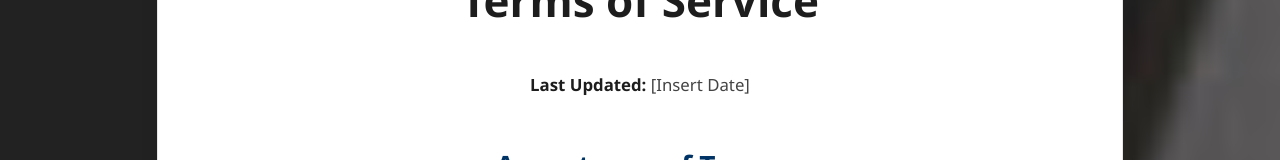
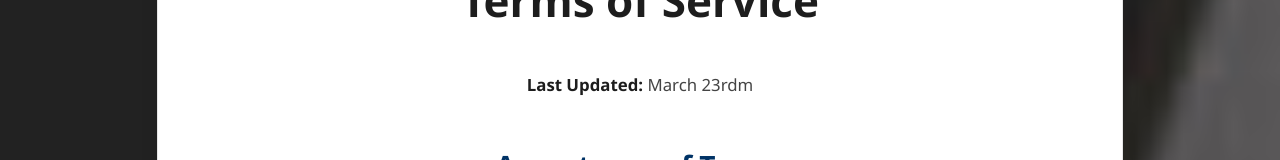
Before and after one commit to nboyers/nobosoftware-website, a React (Create React App) app: page /tos in a window 1280 px wide. Shown: the part 188-348 px from the top of the page. Built offline with nearby package versions, Linux system fonts and the light colour scheme.

Commit message:
okay sure

```diff
--- a/src/App.js
+++ b/src/App.js
@@ -8,10 +8,11 @@ import HandleAuth from './pages/HandleAuth';
 import Dashboard from './pages/Dashboard';
 import ProtectedRoute from './components/ProtectedRoute';
 import Footer from './components/Footer';
-import PrivacyPolicy from './pages/PrivacyPolicy';
 import Billing from './pages/Store/BillingPage';
 import Storefront from './pages/Store/Storefront';
+import PrivacyPolicy from './pages/PrivacyPolicy';
 import TOS from './pages/TermsOfService';
+
 
 import './App.css';
 
--- a/src/pages/TermsOfService.jsx
+++ b/src/pages/TermsOfService.jsx
@@ -5,7 +5,7 @@ const TOS = () => {
   return (
     <div className="tos-container">
       <h1>Terms of Service</h1>
-      <p><strong>Last Updated:</strong> [Insert Date]</p>
+      <p><strong>Last Updated:</strong> March 23rdm</p>
 
       <h2>Acceptance of Terms</h2>
       <p>You must be at least 18 years old (or the age of legal majority in your jurisdiction) to create an account and use the Service. By using the Service, you represent and warrant that you meet this age requirement and have the legal capacity to enter into this agreement. The Service is intended for users in the United States. If you access the Service from outside the U.S., you do so on your own initiative and are responsible for compliance with any local laws, if applicable. We do not knowingly collect information from anyone under 13 years of age, and if you are under 13 you are not permitted to use or submit information to the Service.</p>
```
